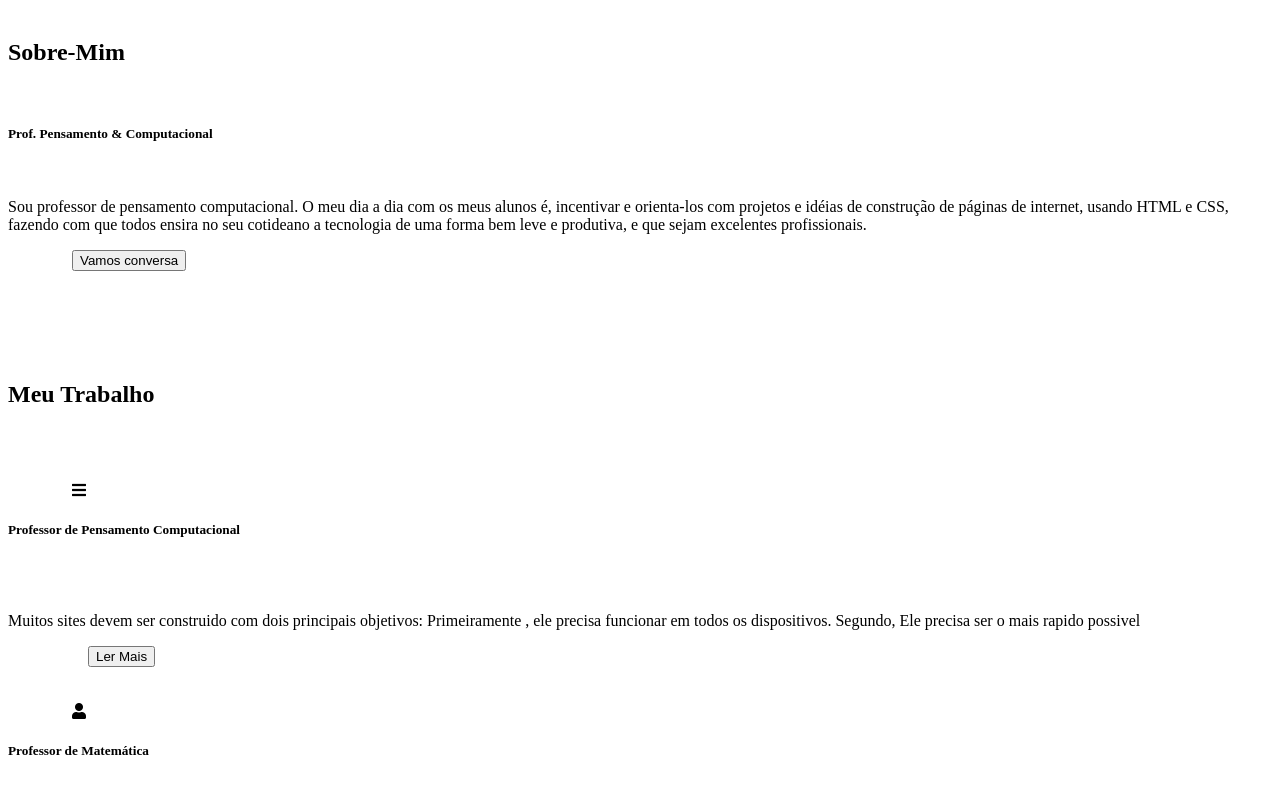
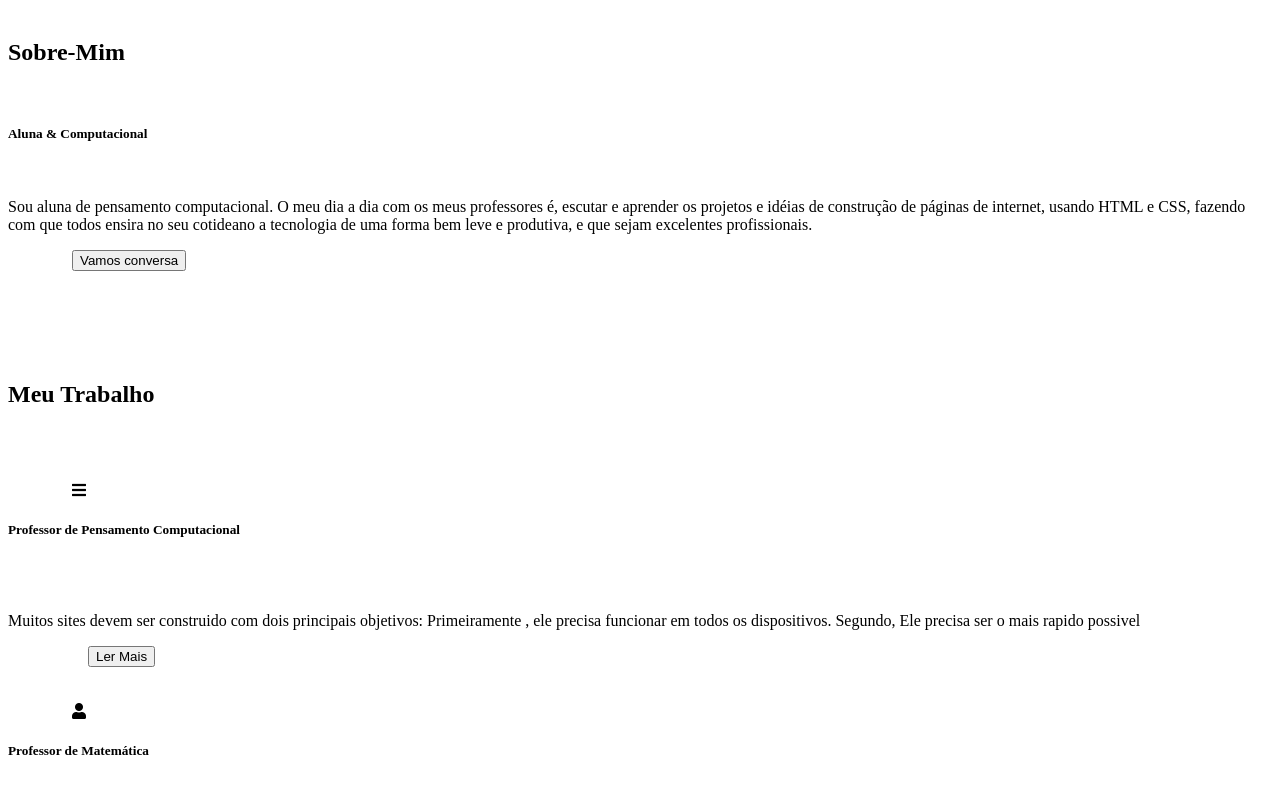
Before and after one commit to rebeccamendess/portifolio, a plain HTML site: page index.html in a window 1280 px wide. Shown: the part 849-1640 px from the top of the page. Drawn offline with Linux system fonts and the light colour scheme.

Commit message:
Update index.html

```diff
--- a/index.html
+++ b/index.html
@@ -47,8 +47,8 @@
                 <img src="foto4.png">
                 <div class="Text-sobre">
                     <h2>Sobre-Mim</h2>
-                    <h5>Prof. Pensamento <span>& Computacional</span></h5>
-                    <p>Sou professor de pensamento computacional. O meu dia a dia com os meus alunos é, incentivar e orienta-los com projetos e idéias de construção de páginas de internet, usando HTML e CSS, fazendo com que todos ensira no seu cotideano a tecnologia de uma forma bem leve e produtiva, e que sejam excelentes profissionais.</p>
+                    <h5>Aluna <span>& Computacional</span></h5>
+                    <p>Sou aluna de pensamento computacional. O meu dia a dia com os meus professores é, escutar e aprender os projetos e idéias de construção de páginas de internet, usando HTML e CSS, fazendo com que todos ensira no seu cotideano a tecnologia de uma forma bem leve e produtiva, e que sejam excelentes profissionais.</p>
                     <button type="button">Vamos conversa</button><!--Button-->
                 </div><!--Text-sobre-->
             </div><!--main-sobre-->
@@ -108,7 +108,7 @@
                 <a href="#"><i class="fab fa-whatsapp web"></i></a>
                 <a href="#"><i class="fab fa-github"></i></a>
             </div><!--Redes-sociais-->
-            <p class="end">CopyRight By Daniel V. Estácio</p>
+            <p class="end">CopyRight By Rebecca C. Mendes</p>
         </footer>
 
     </body>
```
